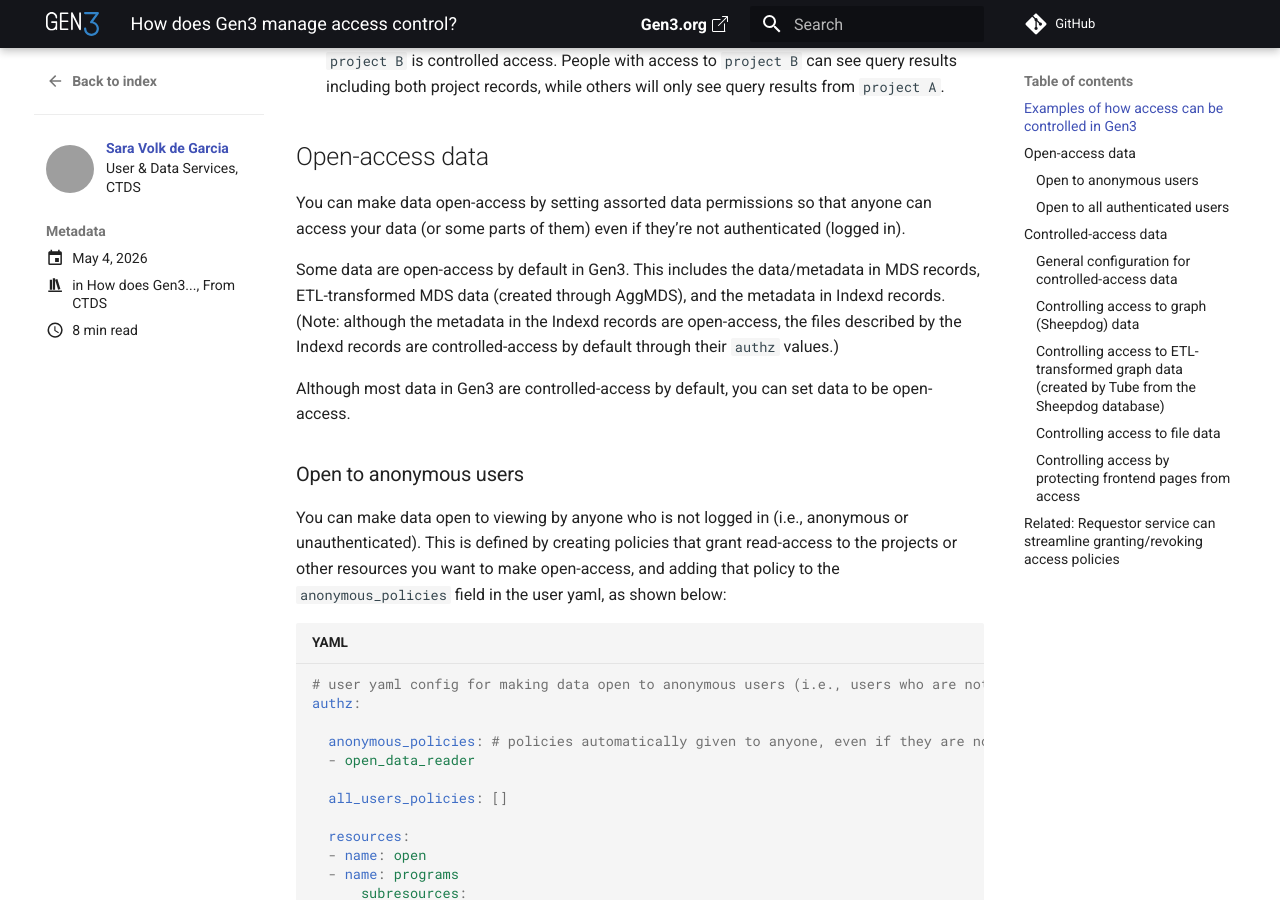
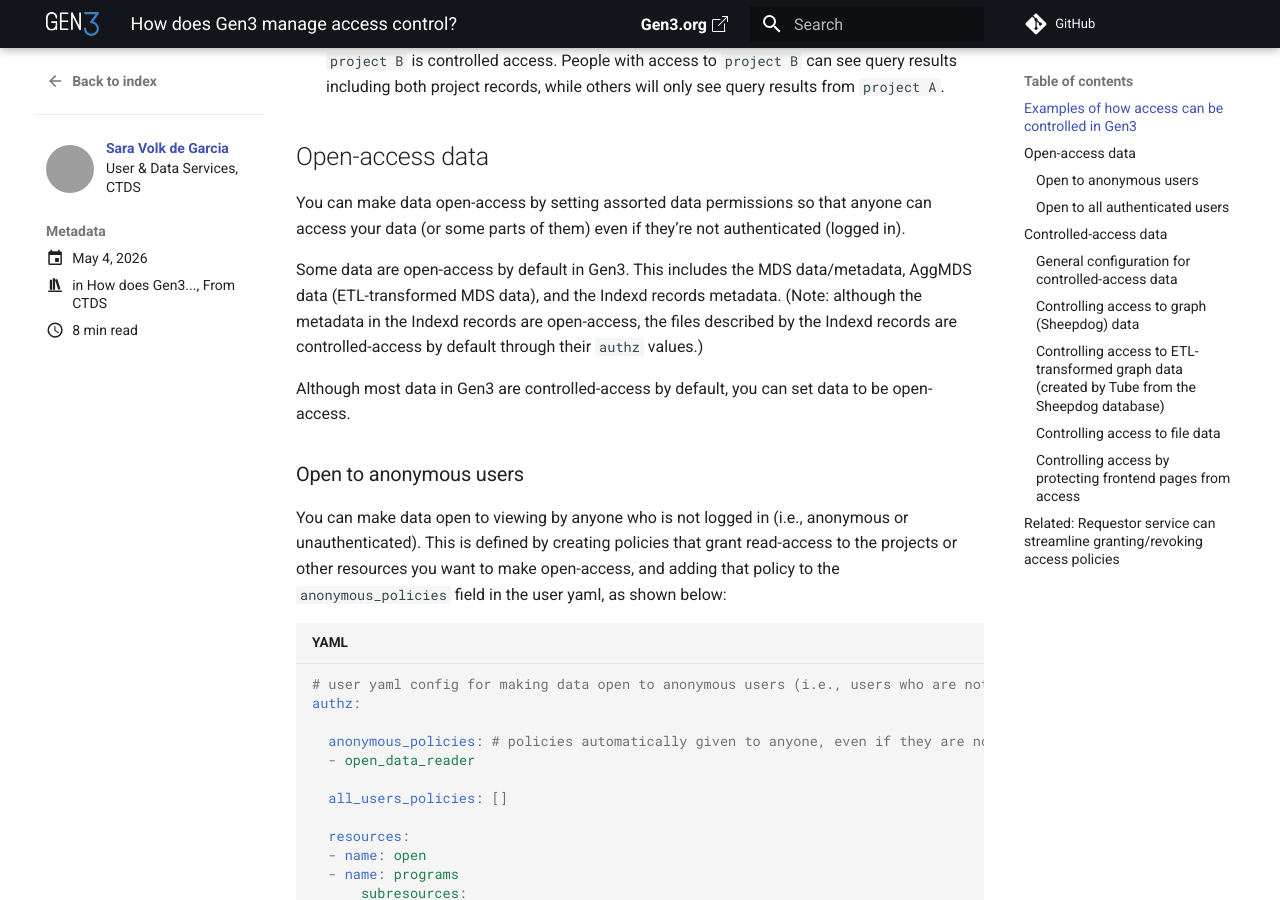
Before and after one commit to uc-cdis/docs-gen3, an MkDocs documentation site: the page built from docs/blog/posts/access-control-in-gen3.md, in a window 1280 px wide and 900 px high, scrolled down 831 px. Built offline with MkDocs 1.6.1 and Material for MkDocs 9.7.7, drawn with Linux system fonts in a browser that asks for light colours; comment, search, counter and statistics services are not loaded; some of the changed text lies outside the part shown; grey boxes are pictures that could not be loaded.

Commit message:
Minor update to wording; publish post
Updated draft status to false and refined open-access data description.

```diff
--- a/docs/blog/posts/access-control-in-gen3.md
+++ b/docs/blog/posts/access-control-in-gen3.md
@@ -32,7 +32,7 @@ Some examples of what can be controlled-access (just a few of many):
 
 You can make data open-access by setting assorted data permissions so that anyone can access your data (or some parts of them) even if they’re not authenticated (logged in).
 
-Some data are open-access by default in Gen3. This includes the data/metadata in MDS records, ETL-transformed MDS data (created through AggMDS), and the metadata in Indexd records. (Note: although the metadata in the Indexd records are open-access, the files described by the Indexd records are controlled-access by default through their `authz` values.)
+Some data are open-access by default in Gen3. This includes the MDS data/metadata, AggMDS data (ETL-transformed MDS data), and the Indexd records metadata. (Note: although the metadata in the Indexd records are open-access, the files described by the Indexd records are controlled-access by default through their `authz` values.)
 
 Although most data in Gen3 are controlled-access by default, you can set data to be open-access.
 
```
Also changed, not shown: other parts of docs/blog/posts/access-control-in-gen3.md (+1 -2 lines).
